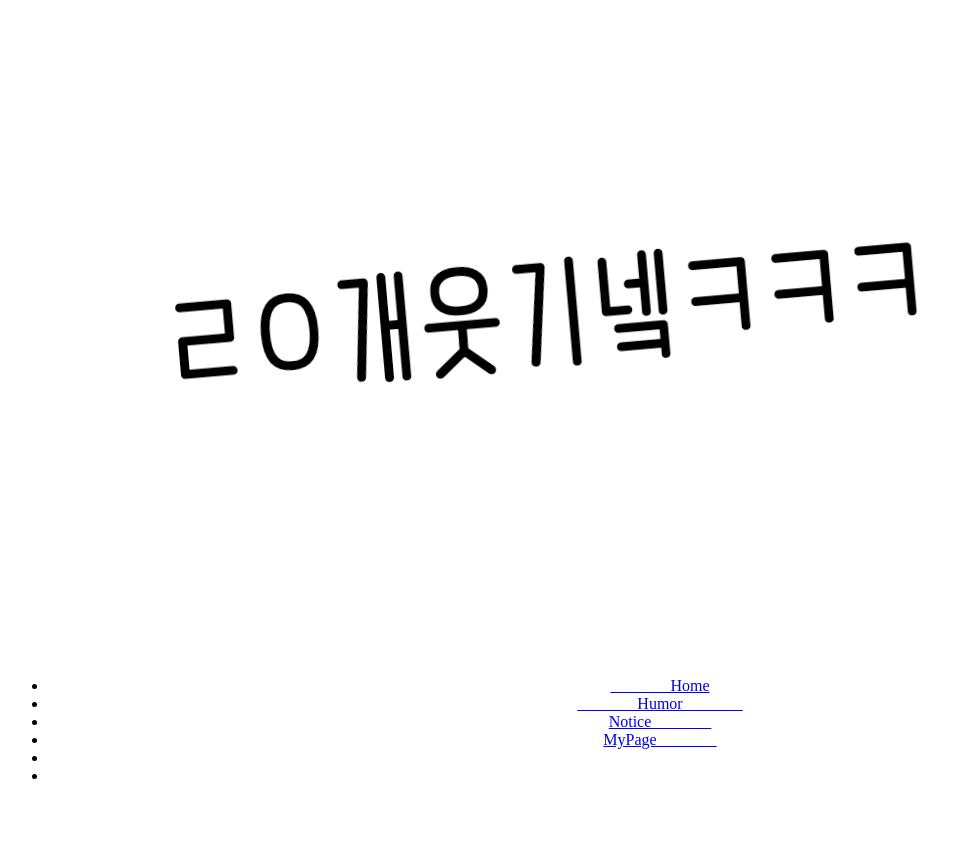
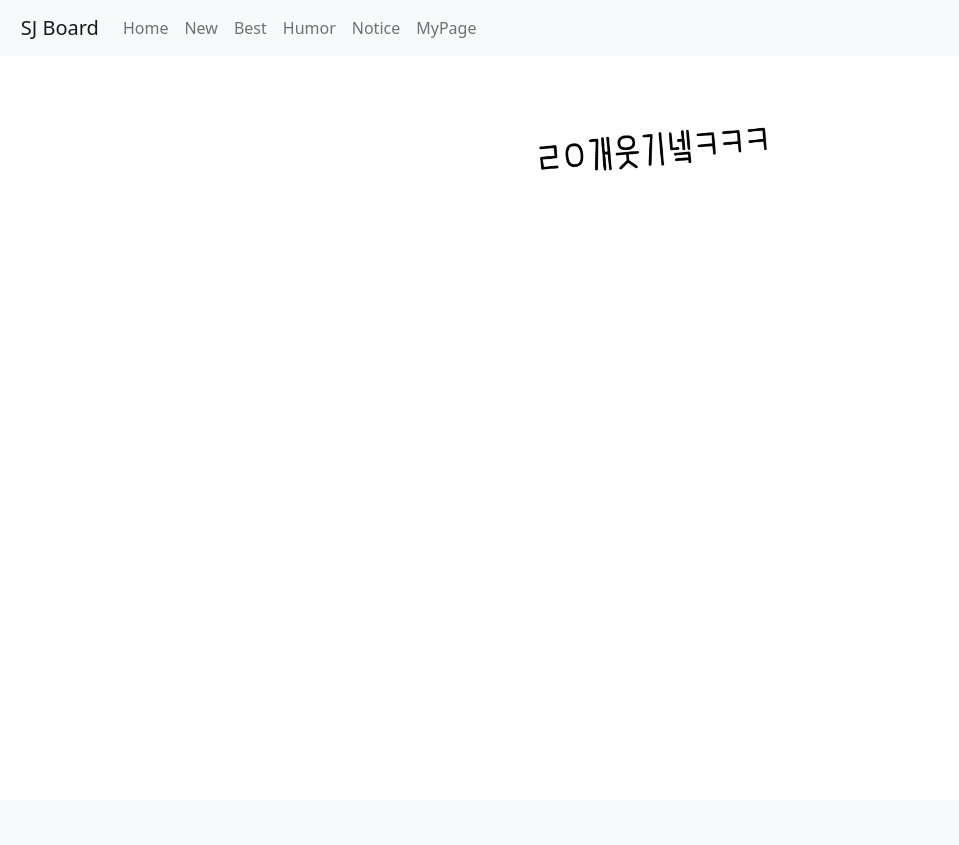
Before and after one commit to Zagg2732/Team1Project, a Java web app: template WebContent/WEB-INF/views/sj/include/header_sj.jsp in a window 1280 px wide. Shown: the whole page, without its empty margins (0-959 px from the left). After the commit the page ends 171 px from the top, so only its background shows below. Run offline with Tomcat 11, a stand-in JSP engine, Linux system fonts and the light colour scheme; the template is opened without the code that fills it, so the values that code supplies are empty.

Commit message:
오클라우드

```diff
--- a/WebContent/WEB-INF/views/sj/include/header_sj.jsp
+++ b/WebContent/WEB-INF/views/sj/include/header_sj.jsp
@@ -1,57 +1,179 @@
 <%@ page language="java" contentType="text/html; charset=UTF-8"
 	pageEncoding="UTF-8"%>
 
-<%-- <div id="header">
-            <div class="title">
-                <a href="${pageContext.request.contextPath}">SJ게시판</a>
-            </div>
-            <div class="links">
-                <a href="javscript:void(0);">${pageContext.request.contextPath}</a>
-                <a href="javscript:void(0);">뭘넣을까</a>
-                <a href="javscript:void(0);">뭘넣어야할까</a>
+<%@page import="javax.sql.DataSource"%>
+<%@page import="javax.naming.InitialContext"%>
+<%@page import="javax.naming.Context"%>
+<%@page import="java.sql.ResultSet"%>
+<%@page import="java.sql.Statement"%>
+<%@page import="java.sql.Connection"%>
 
-            </div>
-        </div>    --%>
+<%@ taglib prefix="c" uri="http://java.sun.com/jsp/jstl/core"%>
+<%@ taglib prefix="fn" uri="http://java.sun.com/jsp/jstl/functions"%>
+<!DOCTYPE html>
+<html>
+<head>
 
-<head>
-	<link rel="stylesheet" href="https://cdn.jsdelivr.net/npm/@fortawesome/fontawesome-free@5.15.3/css/fontawesome.min.css">
+<meta charset="UTF-8">
+<title>SJ게시판</title>
+
+<link rel="Stylesheet" href="css/hsj_style/default.css">
+
+<style type="text/css">
+/* Underline Effect*/
+.nav-item {
+	position: relative;
+}
+
+.navbar-collapse ul li a.nav-link:before {
+	position: absolute;
+	bottom: -5px;
+	left: 0;
+	width: 100%;
+	height: 2px;
+	background: transparent;
+	content: '';
+	opacity: 0;
+	-ms-transition: opacity 0.3s, -webkit-transform 0.3s;
+	-webkit-transition: opacity 0.3s, -webkit-transform 0.3s;
+	transition: opacity 0.3s, transform 0.3s;
+	-ms-transform: translateY(10px);
+	-webkit-transform: translateY(10px);
+	transform: translateY(10px);
+}
+
+.navbar-collapse ul li:hover a.nav-link:before {
+	opacity: 1;
+	-ms-transform: translateY(0px);
+	-webkit-transform: translateY(0px);
+	transform: translateY(0px);
+	bottom: 0px;
+	background: #dd4343;
+}
+
+.dropdown-item:hover, .dropdown-item:focus {
+	color: #ffffff;
+	text-decoration: none;
+	background-color: #dd4343;
+}
+
+.dropdown-menu {
+	border: 0px;
+}
+
+/* General Styles*/
+body {
+	background-image: url();
+	background-size: cover;
+	background-position: center;
+	background-repeat: no-repeat;
+	height: 100vh;
+}
+
+a:link {
+	color: black;
+	text-decoration: none;
+}
+
+a:visited {
+	color: black;
+	text-decoration: none;
+}
+
+a:hover {
+	color: black;
+	text-decoration: none;
+}
+
+.col-sm-6 {
+	display: flex;
+	width: 50%;
+}
+
+.col-md-9 at-col at-main {
+	height: auto !important;
+	min-height: 0px !important;
+}
+
+.row {
+	margin-right: -15px;
+	margin-left: -15px;
+	justify-content: flex-end;
+}
+</style>
+
+
+<link
+	href="https://cdn.jsdelivr.net/npm/bootstrap@5.0.0-beta3/dist/css/bootstrap.min.css"
+	rel="stylesheet"
+	integrity="sha384-eOJMYsd53ii+scO/bJGFsiCZc+5NDVN2yr8+0RDqr0Ql0h+rP48ckxlpbzKgwra6"
+	crossorigin="anonymous">
 </head>
+<body>
 
+
+	<nav class="navbar navbar-expand-lg navbar-light bg-light">
+		<a class="navbar-brand" href="#">&nbsp;&nbsp;&nbsp;&nbsp;SJ Board</a>
+		<button class="navbar-toggler" type="button" data-toggle="collapse"
+			data-target="#navbarSupportedContent"
+			aria-controls="navbarSupportedContent" aria-expanded="false"
+			aria-label="Toggle navigation">
+			<span class="navbar-toggler-icon"></span>
+		</button>
+
+		<div class="collapse navbar-collapse" id="navbarSupportedContent">
+
+			<ul class="navbar-nav mr-auto">
+				<li class="nav-item"><a class="nav-link" href="index.jsp">
+						Home <span class="sr-only"></span>
+				</a></li>
+
+					<li class="nav-item"><a class="nav-link"
+					href="#">New</a></li>
+					<li class="nav-item"><a class="nav-link"
+					href="#">Best</a></li>
+						<li class="nav-item"><a class="nav-link"
+					href="boardList.sj?type=humor_board">Humor</a></li>
+				<li class="nav-item"><a class="nav-link"
+					href="boardList.sj?type=notice_board">Notice</a></li>
+				<li class="nav-item"><a class="nav-link"
+					href="EditProfile.team1">MyPage</a></li>
+
+
+			</ul>
+		</div>
+	</nav>
+	<head>
+<link rel="stylesheet"
+	href="https://cdn.jsdelivr.net/npm/@fortawesome/fontawesome-free@5.15.3/css/fontawesome.min.css">
+</head>
 
 <!-- PC Header -->
 <header class="pc-header">
-		<!-- PC Logo -->
-		<div class="header-logo">
-			<a href="index.sj">
-				<!-- 로고 누르면 홈화면 이동  --> <img src="images/hsj/logo.png" alt="" />
-			</a>
-		</div>
+	<!-- PC Logo -->
+	<div class="header-logo">
+		<a href="index.sj"> <!-- 로고 누르면 홈화면 이동  --> <img
+			src="images/hsj/logo.png" alt="" />
+		</a>
+	</div>
 </header>
 
 
-
-<div id="menu" style="text-align: center;">
-	<div>
-		<ul>
-			<!-- <li><a href="index.jsp" class="fa fa-home aria-hidden="true">&nbsp;&nbsp;&nbsp;&nbsp;&nbsp;&nbsp;&nbsp;&nbsp;</a></li> -->
+<script
+	src="https://cdn.jsdelivr.net/npm/bootstrap@5.0.0-beta3/dist/js/bootstrap.bundle.min.js"
+	integrity="sha384-JEW9xMcG8R+pH31jmWH6WWP0WintQrMb4s7ZOdauHnUtxwoG2vI5DkLtS3qm9Ekf"
+	crossorigin="anonymous"></script>
+<script
+	src="https://cdn.jsdelivr.net/npm/@popperjs/core@2.9.1/dist/umd/popper.min.js"
+	integrity="sha384-SR1sx49pcuLnqZUnnPwx6FCym0wLsk5JZuNx2bPPENzswTNFaQU1RDvt3wT4gWFG"
+	crossorigin="anonymous"></script>
+<script
+	src="https://cdn.jsdelivr.net/npm/bootstrap@5.0.0-beta3/dist/js/bootstrap.min.js"
+	integrity="sha384-j0CNLUeiqtyaRmlzUHCPZ+Gy5fQu0dQ6eZ/xAww941Ai1SxSY+0EQqNXNE6DZiVc"
+	crossorigin="anonymous"></script>
 
 
-			<!-- a : 페이지 이동을 처리하는 마크업 -->
-			<li><a href="index.jsp">
-			&nbsp;&nbsp;&nbsp;&nbsp;&nbsp;&nbsp;&nbsp;&nbsp;&nbsp;&nbsp;&nbsp;&nbsp;&nbsp;&nbsp; Home</a></li>
-			<li><a href="boardList.sj?type=humor_board"> &nbsp;&nbsp;&nbsp;&nbsp;&nbsp;&nbsp;&nbsp;&nbsp;&nbsp;&nbsp;&nbsp;&nbsp;&nbsp;&nbsp;
-			 Humor &nbsp;&nbsp;&nbsp;&nbsp;&nbsp;&nbsp;&nbsp;&nbsp;&nbsp;&nbsp;&nbsp;&nbsp;&nbsp;&nbsp;</a></li>
-			<!-- HumorList.hsj ㄱㄱ  -->
-			<li><a href="boardList.sj?type=notice_board">Notice &nbsp;&nbsp;&nbsp;&nbsp;&nbsp;&nbsp;&nbsp;&nbsp;&nbsp;&nbsp;&nbsp;&nbsp;&nbsp;&nbsp;</a></li>
 
-			<!--NoticeList.hsj ㄱㄱ  -->
-			<li><a href="EditProfile.team1">MyPage &nbsp;&nbsp;&nbsp;&nbsp;&nbsp;&nbsp;&nbsp;&nbsp;&nbsp;&nbsp;&nbsp;&nbsp;&nbsp;&nbsp;</a></li>
+</body>
 
-
-			<li><a href="javscript:void(0);"></a></li>
-			<li><a href="javscript:void(0);"></a></li>
-		</ul>
-	</div>
-</div>
-	<br>
-	<br>
+</html>
--- a/WebContent/WEB-INF/views/sj/include/section_sj.jsp
+++ b/WebContent/WEB-INF/views/sj/include/section_sj.jsp
@@ -1,4 +1,4 @@
-<%@ page language="java" contentType="text/html; charset=UTF-8"
+ <%@ page language="java" contentType="text/html; charset=UTF-8"
     pageEncoding="UTF-8"%>
 
 <%@ taglib prefix="c" uri="http://java.sun.com/jsp/jstl/core"%>
```
Also changed, not shown: WebContent/WEB-INF/views/sj/board_content/humor_board_content.jsp (+9 -4 lines), WebContent/WEB-INF/views/sj/index_sj.jsp (+224 -29 lines).
